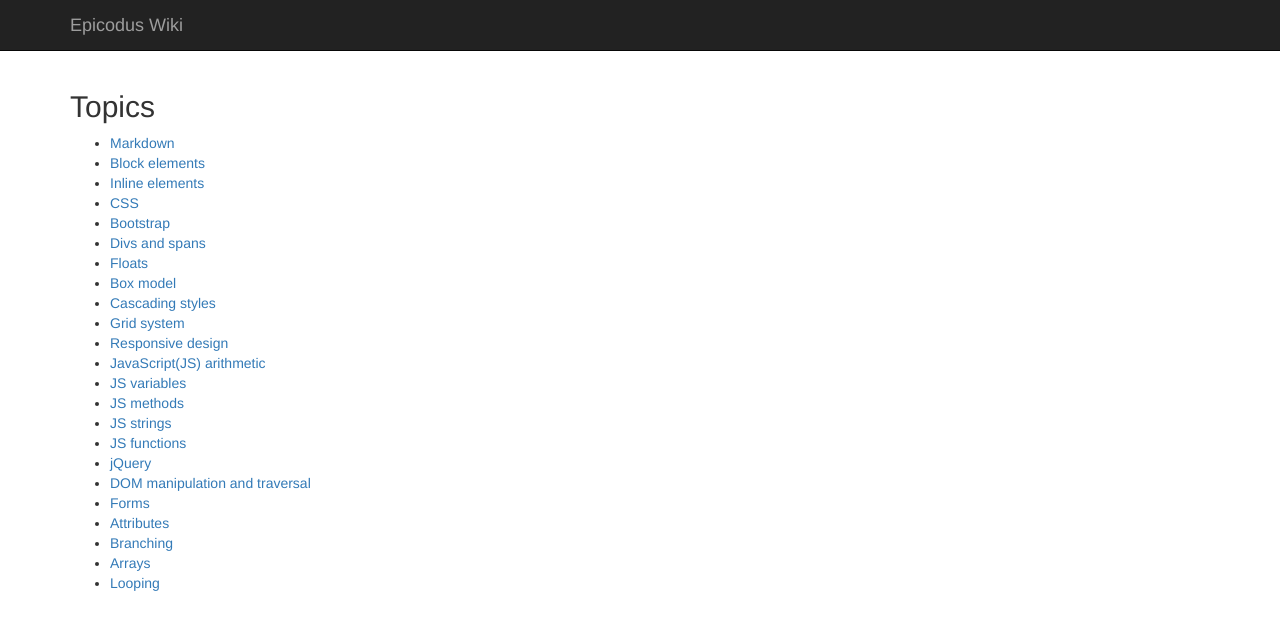
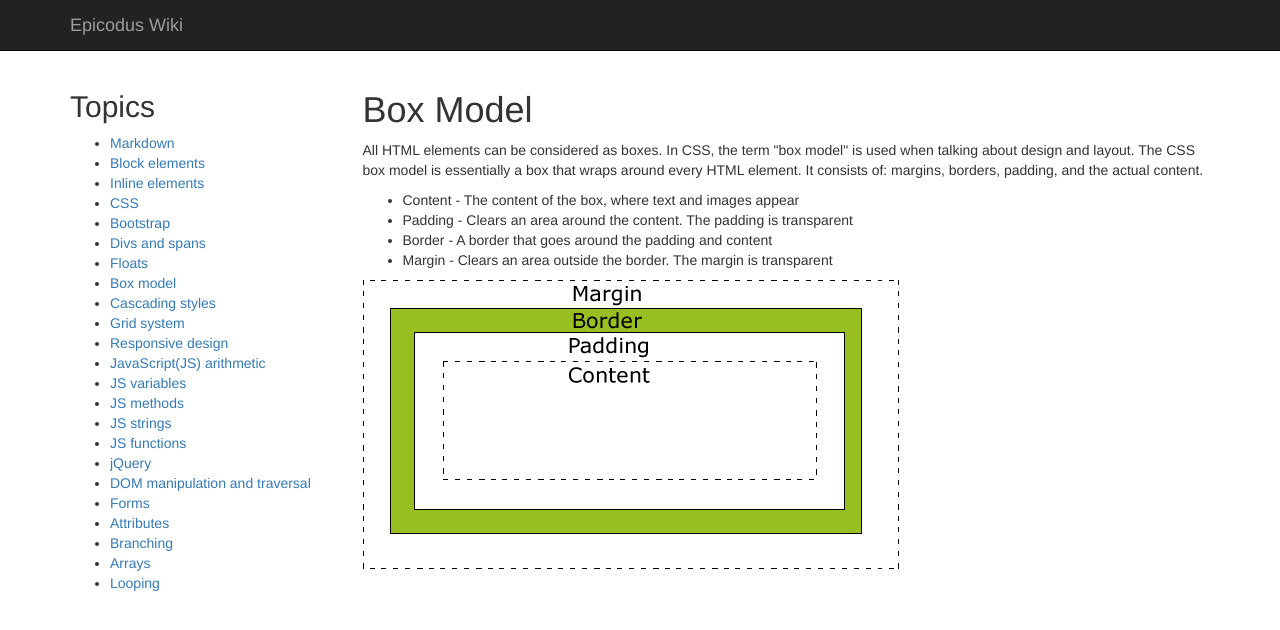
Before and after one commit to OskarRadon/wikiproject, a plain HTML site: page pages/boxmodel.html in a window 1280 px wide. Drawn offline with Linux system fonts and the light colour scheme.

Commit message:
Add box model page content

```diff
--- a/pages/boxmodel.html
+++ b/pages/boxmodel.html
@@ -46,8 +46,17 @@
           </ul>
         </div>
         <div class="col-sm-9">
-          <h1></h1>
-          <p></p>
+          <h1>Box Model</h1>
+          <p>
+            All HTML elements can be considered as boxes. In CSS, the term "box model" is used when talking about design and layout. The CSS box model is essentially a box that wraps around every HTML element. It consists of: margins, borders, padding, and the actual content.
+          </p>
+          <ul>
+            <li>Content - The content of the box, where text and images appear</li>
+            <li>Padding - Clears an area around the content. The padding is transparent</li>
+            <li>Border - A border that goes around the padding and content</li>
+            <li>Margin - Clears an area outside the border. The margin is transparent</li>
+          </ul>
+          <img src="../img/boxmodel.gif" alt="picture of box model">
         </div>
       </div>
     </div>
```
Also changed, not shown: img/boxmodel.gif (added).
